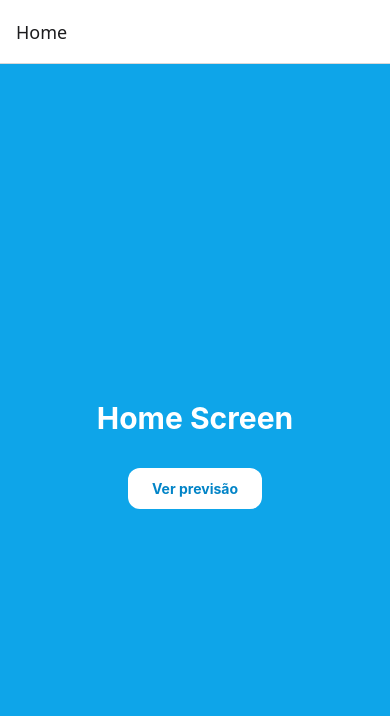
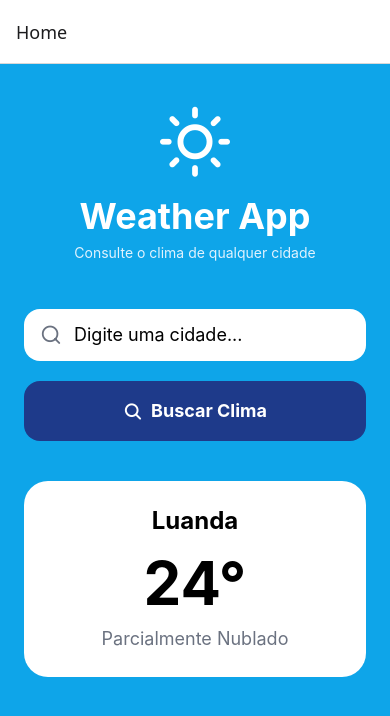
Before and after one commit to agregoo/weather-app, a React Native app: screen /Home in a window 390 px wide. Shown: the top 716 px of the page. Built offline with nearby package versions, Linux system fonts and the light colour scheme.

Commit message:
refactor: atualizada a tela HomeScreen

```diff
--- a/package.json
+++ b/package.json
@@ -9,6 +9,7 @@
     "web": "expo start --web"
   },
   "dependencies": {
+    "@expo/vector-icons": "^15.0.3",
     "@react-navigation/native": "^7.3.7",
     "@react-navigation/native-stack": "^7.17.9",
     "expo": "~54.0.34",
--- a/src/screens/HomeScreen.tsx
+++ b/src/screens/HomeScreen.tsx
@@ -1,22 +1,50 @@
-import { View, Text, Pressable } from "react-native";
+import { SafeAreaView } from "react-native-safe-area-context";
+import { View, Text, Pressable, TextInput } from "react-native";
+import { Feather, Ionicons } from "@expo/vector-icons";
 
 export default function HomeScreen({ navigation }: any) {
   return (
-    <View className="flex-1 justify-center items-center bg-sky-500">
+    <SafeAreaView className="flex-1 bg-sky-500">
+      <View className="flex-1 px-6">
+        <View className="items-center mt-10">
+          <Feather name="sun" size={70} color="white" />
 
-      <Text className="text-3xl font-bold text-white mb-8">
-        Home Screen
-      </Text>
+          <Text className="text-white text-4xl font-bold mt-4">
+            Weather App
+          </Text>
 
-      <Pressable
-        onPress={() => navigation.navigate("Forecast")}
-        className="bg-white px-6 py-3 rounded-xl"
-      >
-        <Text className="text-sky-600 font-bold">
-          Ver previsão
-        </Text>
-      </Pressable>
+          <Text className="text-sky-100 mt-2">
+            Consulte o clima de qualquer cidade
+          </Text>
+        </View>
 
-    </View>
+        <View className="flex-row items-center bg-white rounded-2xl px-4 py-3 mt-12">
+          <Feather name="search" size={22} color="#6B7280" />
+
+          <TextInput
+            placeholder="Digite uma cidade..."
+            className="flex-1 ml-3 text-lg"
+          />
+        </View>
+
+        <Pressable className="bg-blue-900 mt-5 rounded-2xl py-4 flex-row justify-center items-center">
+          <Ionicons name="search" size={20} color="white" />
+
+          <Text className="text-white text-lg font-bold ml-2">
+            Buscar Clima
+          </Text>
+        </Pressable>
+
+        <View className="bg-white rounded-3xl p-6 mt-10">
+          <Text className="text-2xl font-bold text-center">Luanda</Text>
+
+          <Text className="text-6xl font-bold text-center mt-4">24°</Text>
+
+          <Text className="text-center text-gray-500 mt-3 text-lg">
+            Parcialmente Nublado
+          </Text>
+        </View>
+      </View>
+    </SafeAreaView>
   );
 }
```
Also changed, not shown: 1 other file (tests, documents, lock files or other folders).
